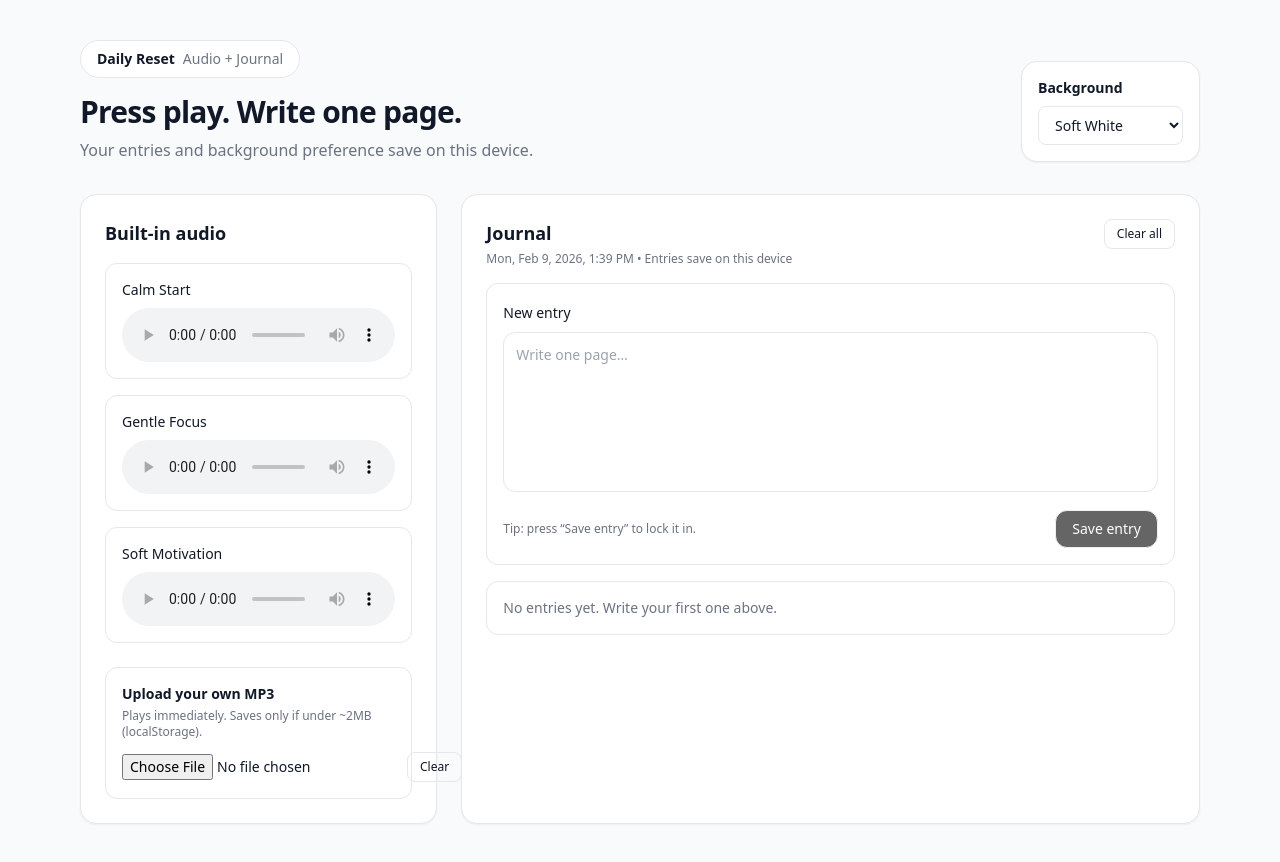
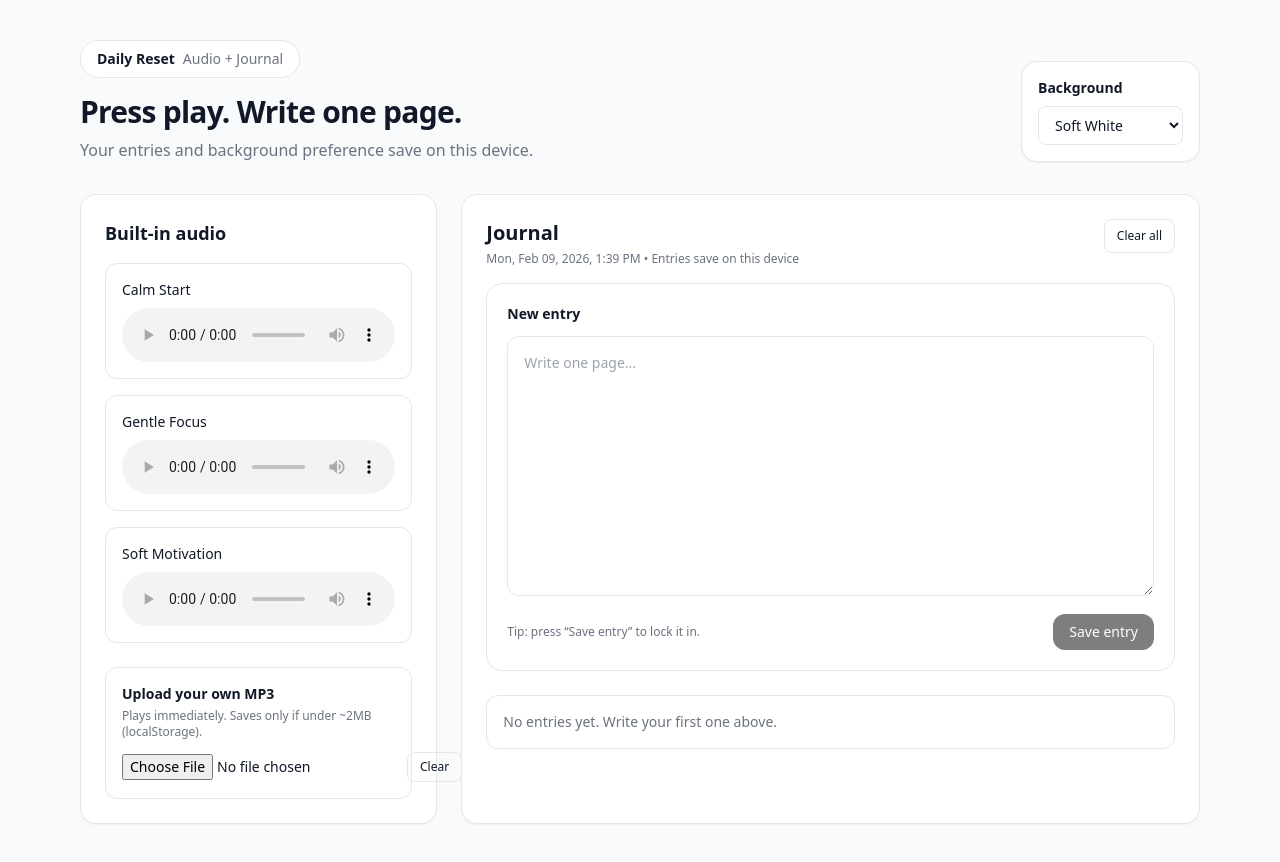
Before and after one commit to rainathecreatour-ops/Daily-Reset, a Next.js app: page / in a window 1280 px wide. Built offline with nearby package versions, Linux system fonts and the light colour scheme.

Commit message:
Update JournalWithEntries.tsx

```diff
--- a/components/JournalWithEntries.tsx
+++ b/components/JournalWithEntries.tsx
@@ -4,71 +4,61 @@ import React, { useEffect, useMemo, useState } from "react";
 
 type Entry = {
   id: string;
+  createdAt: number; // unix ms
   text: string;
-  createdAt: number; // Date.now()
 };
 
 const LS_KEY = "dailyreset_journal_entries";
 
 function formatDateTime(ts: number) {
-  const d = new Date(ts);
-  return d.toLocaleString(undefined, {
+  try {
+    return new Date(ts).toLocaleString(undefined, {
       weekday: "short",
       month: "short",
-    day: "numeric",
+      day: "2-digit",
       year: "numeric",
       hour: "numeric",
       minute: "2-digit",
     });
+  } catch {
+    return String(ts);
+  }
 }
 
 export default function JournalWithEntries() {
   const [text, setText] = useState("");
   const [entries, setEntries] = useState<Entry[]>([]);
-  const [now, setNow] = useState(Date.now());
 
-  // Live clock (updates time display)
+  // Load entries
   useEffect(() => {
-    const t = setInterval(() => setNow(Date.now()), 30_000); // every 30s
-    return () => clearInterval(t);
-  }, []);
-
-  // Load saved entries
-  useEffect(() => {
-    if (typeof window === "undefined") return;
     try {
       const raw = localStorage.getItem(LS_KEY);
       if (!raw) return;
       const parsed = JSON.parse(raw) as Entry[];
       if (Array.isArray(parsed)) setEntries(parsed);
-    } catch {
-      // ignore
-    }
+    } catch {}
   }, []);
 
-  // Persist entries
+  // Save entries
   useEffect(() => {
-    if (typeof window === "undefined") return;
     try {
       localStorage.setItem(LS_KEY, JSON.stringify(entries));
-    } catch {
-      // storage full or blocked
-    }
+    } catch {}
   }, [entries]);
 
-  const headerDate = useMemo(() => formatDateTime(now), [now]);
+  const nowLabel = useMemo(() => formatDateTime(Date.now()), []);
 
-  function addEntry() {
+  function saveEntry() {
     const trimmed = text.trim();
     if (!trimmed) return;
 
-    const e: Entry = {
-      id: crypto.randomUUID ? crypto.randomUUID() : String(Date.now()),
+    const next: Entry = {
+      id: crypto?.randomUUID?.() ? crypto.randomUUID() : String(Date.now()),
+      createdAt: Date.now(),
       text: trimmed,
-      createdAt: Date.now(),
     };
 
-    setEntries((prev) => [e, ...prev]);
+    setEntries((prev) => [next, ...prev]);
     setText("");
   }
 
@@ -78,54 +68,51 @@ export default function JournalWithEntries() {
 
   function clearAll() {
     setEntries([]);
+    setText("");
     try {
       localStorage.removeItem(LS_KEY);
     } catch {}
   }
 
   return (
-    <div className="space-y-4">
-      <div className="flex items-start justify-between gap-3">
     <div>
-          <h2 className="text-lg font-semibold">Journal</h2>
-          <p className="mt-1 text-xs text-[var(--muted)]">
-            {headerDate} • Entries save on this device
+      <div className="mb-4 flex items-start justify-between gap-4">
+        <div>
+          <h2 className="text-xl font-semibold">Journal</h2>
+          <p className="text-xs text-[var(--muted)] mt-1">
+            {nowLabel} • Entries save on this device
           </p>
         </div>
 
         <button
           type="button"
           onClick={clearAll}
-          className="rounded-lg border border-[var(--border)] px-3 py-1.5 text-xs hover:bg-gray-50"
-          disabled={entries.length === 0}
+          className="rounded-lg border border-[var(--border)] px-3 py-2 text-xs hover:bg-gray-50"
         >
           Clear all
         </button>
       </div>
 
-      <div className="rounded-xl border border-[var(--border)] bg-white p-4">
-        <label htmlFor="journalText" className="text-sm font-medium">
-          New entry
-        </label>
+      {/* Bigger writing area */}
+      <div className="rounded-2xl border border-[var(--border)] p-5">
+        <div className="text-sm font-semibold">New entry</div>
 
         <textarea
-          id="journalText"
-          name="journalText"
           value={text}
           onChange={(e) => setText(e.target.value)}
-          placeholder="Write one page…"
-          className="mt-2 h-40 w-full resize-none rounded-xl border border-[var(--border)] px-3 py-3 text-sm outline-none focus:ring-2 focus:ring-black/5"
+          placeholder="Write one page..."
+          className="mt-3 w-full min-h-[260px] rounded-xl border border-[var(--border)] p-4 text-sm outline-none focus:ring-2 focus:ring-black/10"
         />
 
-        <div className="mt-3 flex items-center justify-between gap-3">
+        <div className="mt-3 flex items-center justify-between">
           <div className="text-xs text-[var(--muted)]">
             Tip: press “Save entry” to lock it in.
           </div>
 
           <button
             type="button"
-            onClick={addEntry}
-            className="rounded-xl border border-[var(--border)] bg-black px-4 py-2 text-sm text-white hover:opacity-90 disabled:opacity-60"
+            onClick={saveEntry}
+            className="rounded-xl bg-black px-4 py-2 text-sm text-white hover:opacity-90 disabled:opacity-50"
             disabled={!text.trim()}
           >
             Save entry
@@ -133,31 +120,32 @@ export default function JournalWithEntries() {
         </div>
       </div>
 
-      <div className="space-y-3">
+      {/* Entry list */}
+      <div className="mt-6 space-y-4">
         {entries.length === 0 ? (
-          <div className="rounded-xl border border-[var(--border)] bg-white p-4 text-sm text-[var(--muted)]">
+          <div className="rounded-xl border border-[var(--border)] p-4 text-sm text-[var(--muted)]">
             No entries yet. Write your first one above.
           </div>
         ) : (
           entries.map((e) => (
-            <div
-              key={e.id}
-              className="rounded-xl border border-[var(--border)] bg-white p-4"
-            >
-              <div className="flex items-start justify-between gap-3">
+            <div key={e.id} className="rounded-2xl border border-[var(--border)] p-5">
+              <div className="flex items-start justify-between gap-4">
                 <div className="text-xs text-[var(--muted)]">
                   {formatDateTime(e.createdAt)}
                 </div>
+
                 <button
                   type="button"
                   onClick={() => deleteEntry(e.id)}
-                  className="text-xs underline opacity-70 hover:opacity-100"
+                  className="text-xs underline text-[var(--muted)] hover:text-black"
                 >
                   Delete
                 </button>
               </div>
 
-              <div className="mt-2 whitespace-pre-wrap text-sm">{e.text}</div>
+              <div className="mt-3 whitespace-pre-wrap text-sm leading-6">
+                {e.text}
+              </div>
             </div>
           ))
         )}
```
Lines whose indentation alone changed are shown as unchanged.
